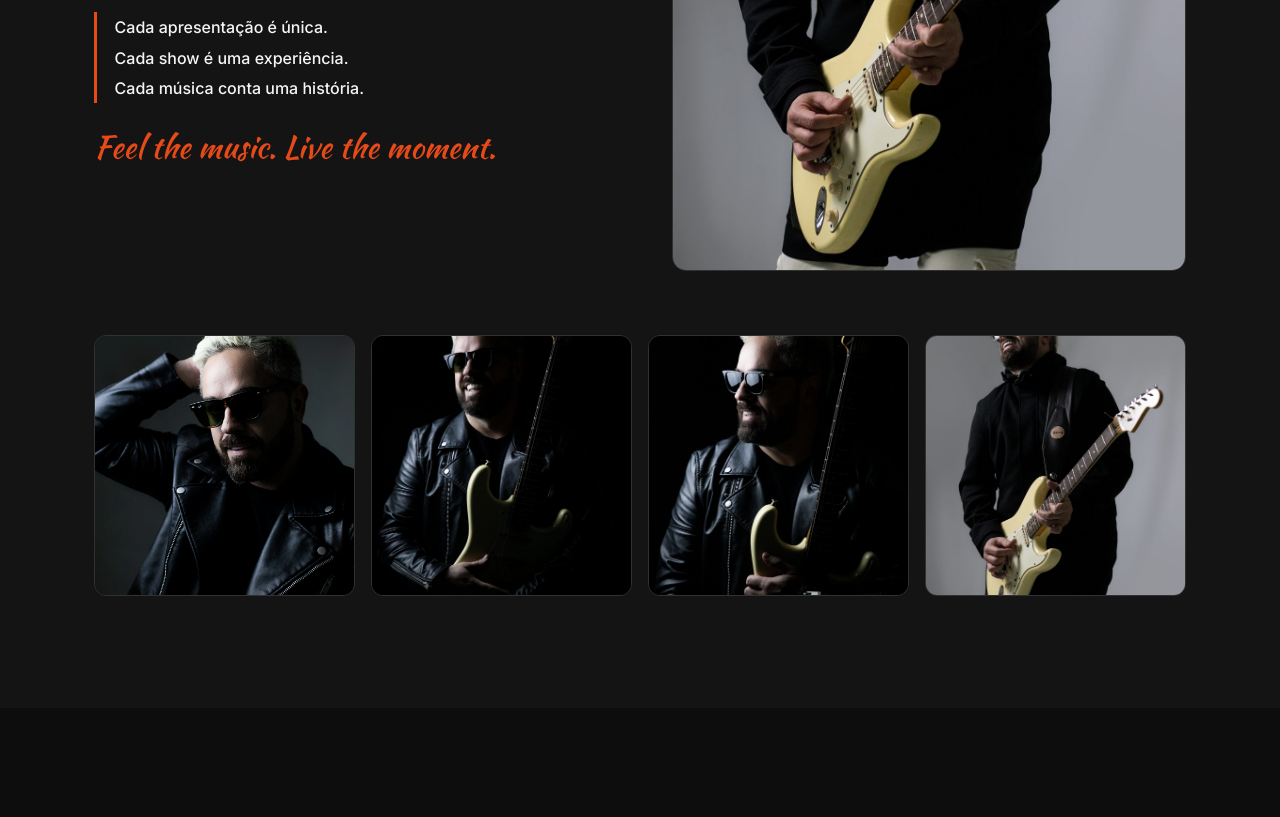
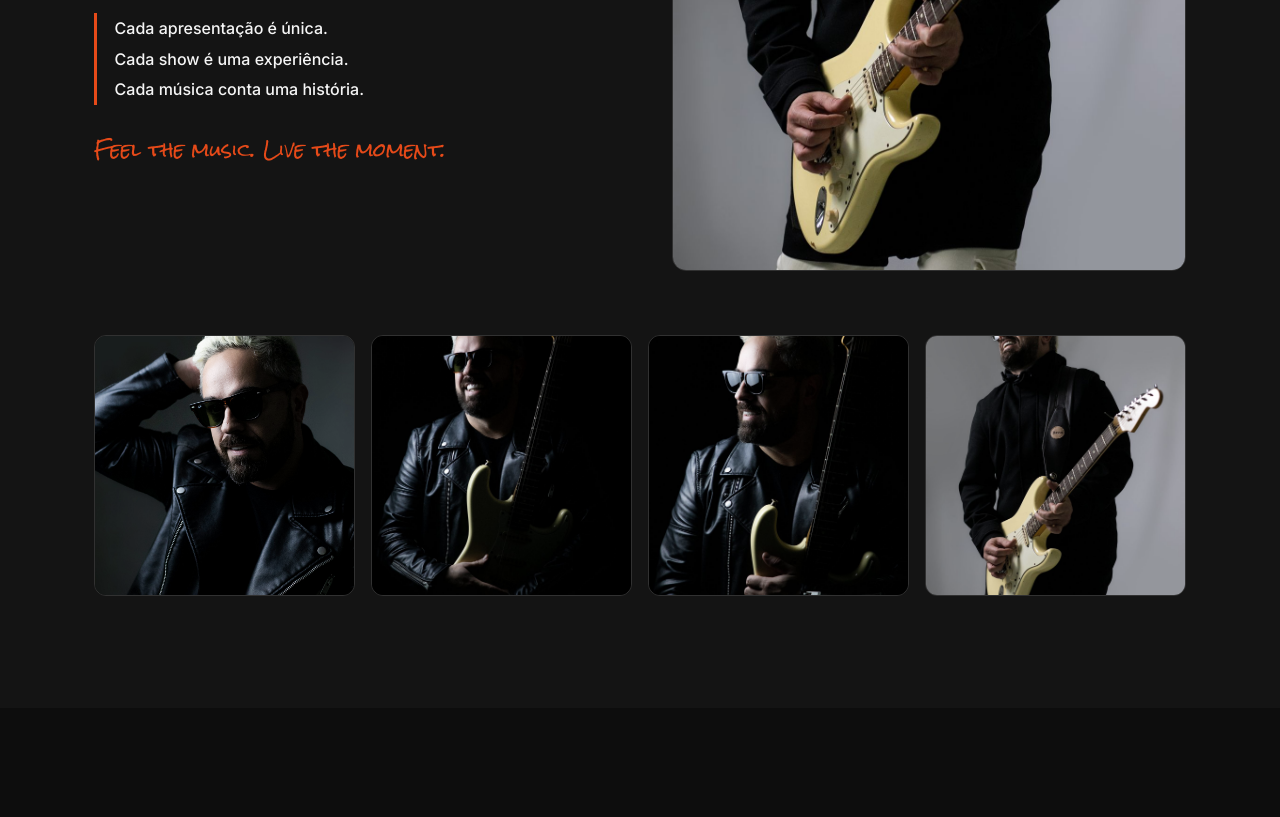
Before and after one commit to vicentevf/teto-fernandes-banda, a plain HTML site: page index.html in a window 1280 px wide. Shown: the part 1770-2587 px from the top of the page. Drawn offline with nearby package versions, Linux system fonts and the light colour scheme; no server answers.

Commit message:
Sobre: frase em ingles agora com fonte Rock Salt
Co-Authored-By: Claude Opus 4.8 <noreply@anthropic.com>

```diff
--- a/index.html
+++ b/index.html
@@ -17,7 +17,7 @@
   <!-- Fonts -->
   <link rel="preconnect" href="https://fonts.googleapis.com" />
   <link rel="preconnect" href="https://fonts.gstatic.com" crossorigin />
-  <link href="https://fonts.googleapis.com/css2?family=Oswald:wght@400;500;600;700&family=Poppins:wght@700;800&family=Inter:wght@400;500;600&family=Kaushan+Script&display=swap" rel="stylesheet" />
+  <link href="https://fonts.googleapis.com/css2?family=Oswald:wght@400;500;600;700&family=Poppins:wght@700;800&family=Inter:wght@400;500;600&family=Rock+Salt&display=swap" rel="stylesheet" />
 
   <link rel="stylesheet" href="styles.css" />
 </head>
--- a/styles.css
+++ b/styles.css
@@ -315,12 +315,12 @@ h1, h2, h3 {
   line-height: 1.9;
 }
 .sobre-text p.sobre-tagline {
-  font-family: "Kaushan Script", cursive;
+  font-family: "Rock Salt", cursive;
   font-weight: 400;
   color: var(--brand);
-  font-size: 1.95rem;
-  line-height: 1.3;
-  margin-top: 1.5rem;
+  font-size: 1.15rem;
+  line-height: 1.8;
+  margin-top: 1.8rem;
 }
 .sobre-photo img {
   border-radius: var(--radius);
```
